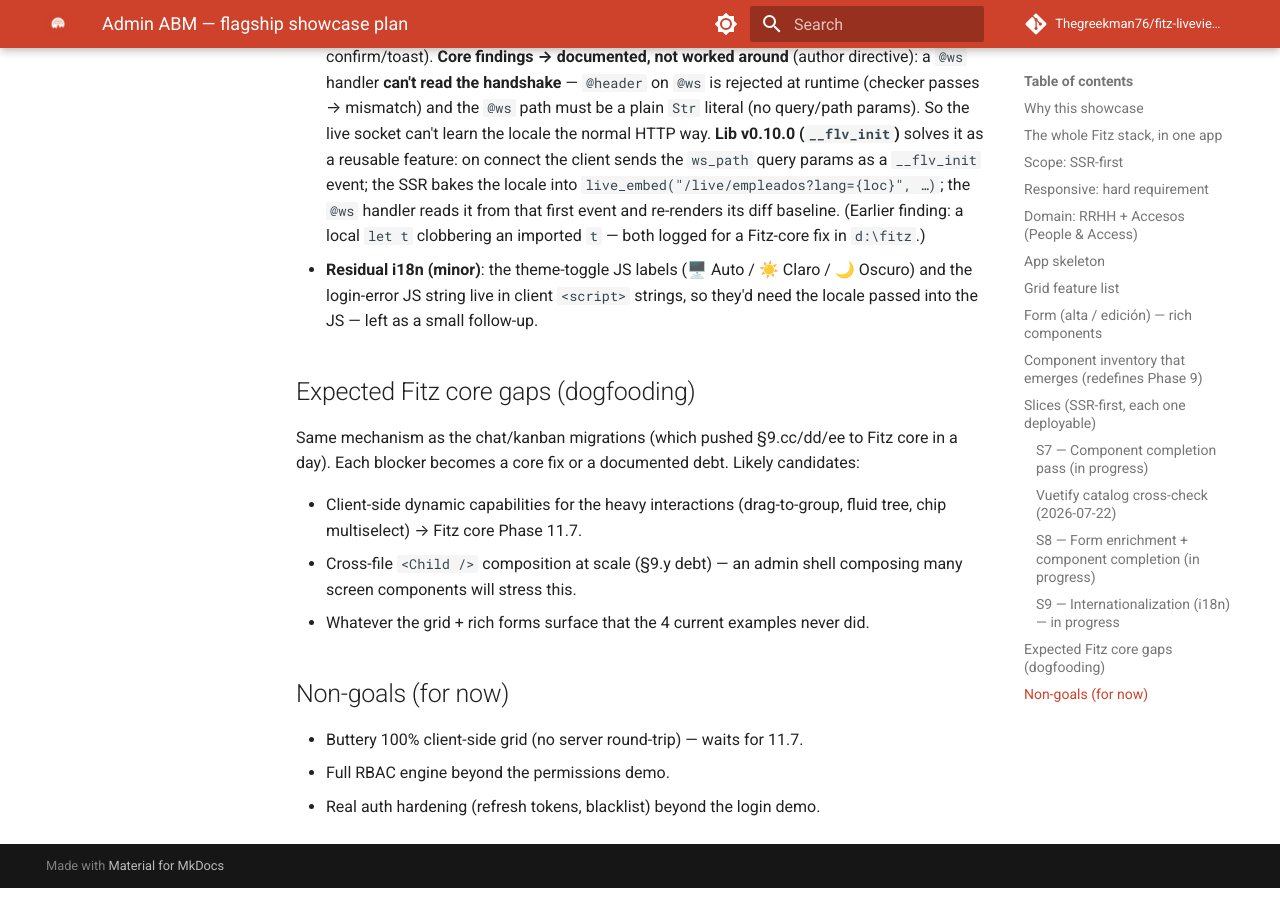
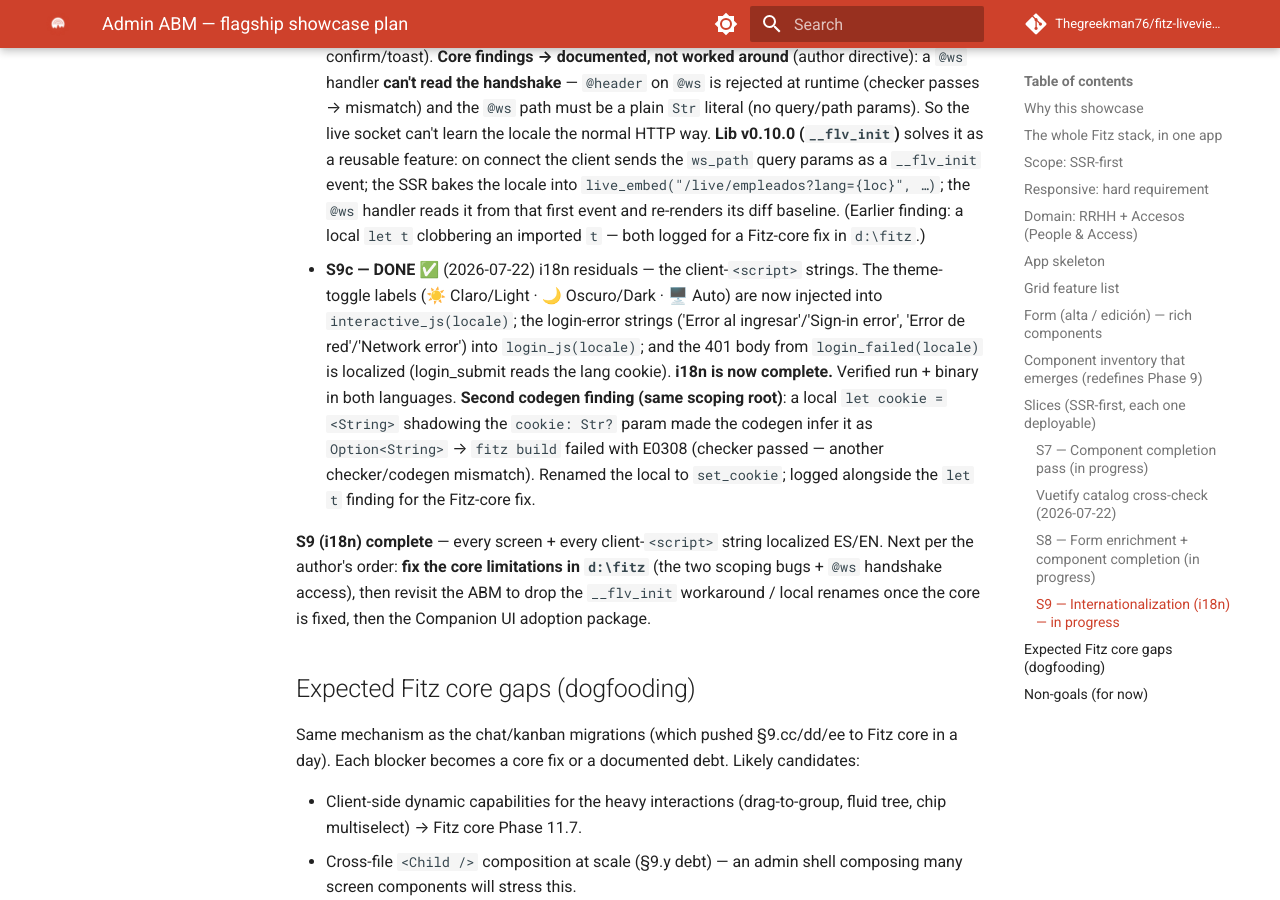
Before and after one commit to Thegreekman76/fitz-liveviews, an MkDocs documentation site: the page built from docs/showcase-admin-abm-plan.md, in a window 1280 px wide and 900 px high, scrolled down 9255 px. Built offline with MkDocs 1.6.1 and Material for MkDocs 9.7.7, drawn with Linux system fonts in a browser that asks for light colours; comment, search, counter and statistics services are not loaded.

Commit message:
admin: S9c i18n residuales (theme-toggle + login error en JS)
Labels del theme-toggle inyectados en interactive_js(locale); strings
de error de login en login_js(locale) + 401 de login_failed(locale)
localizado (login_submit lee la cookie de idioma). i18n completo ES/EN.

Fix: rename de un 'let cookie' local que pisaba el param cookie: Str?
y hacia inferir Option<String> al codegen (E0308). Segundo caso del
finding de scoping, documentado para fix en el core."

```diff
--- a/docs/showcase-admin-abm-plan.md
+++ b/docs/showcase-admin-abm-plan.md
@@ -367,9 +367,23 @@ hard-coding a language.
   that first event and re-renders its diff baseline. (Earlier finding: a local
   `let t` clobbering an imported `t` — both logged for a Fitz-core fix in
   `d:\fitz`.)
-- **Residual i18n (minor)**: the theme-toggle JS labels (🖥️ Auto / ☀️ Claro /
-  🌙 Oscuro) and the login-error JS string live in client `<script>` strings, so
-  they'd need the locale passed into the JS — left as a small follow-up.
+- **S9c — DONE** ✅ (2026-07-22) i18n residuals — the client-`<script>` strings.
+  The theme-toggle labels (☀️ Claro/Light · 🌙 Oscuro/Dark · 🖥️ Auto) are now
+  injected into `interactive_js(locale)`; the login-error strings ('Error al
+  ingresar'/'Sign-in error', 'Error de red'/'Network error') into
+  `login_js(locale)`; and the 401 body from `login_failed(locale)` is localized
+  (login_submit reads the lang cookie). **i18n is now complete.** Verified run +
+  binary in both languages. **Second codegen finding (same scoping root)**: a
+  local `let cookie = <String>` shadowing the `cookie: Str?` param made the
+  codegen infer it as `Option<String>` → `fitz build` failed with E0308 (checker
+  passed — another checker/codegen mismatch). Renamed the local to `set_cookie`;
+  logged alongside the `let t` finding for the Fitz-core fix.
+
+**S9 (i18n) complete** — every screen + every client-`<script>` string localized
+ES/EN. Next per the author's order: **fix the core limitations in `d:\fitz`**
+(the two scoping bugs + `@ws` handshake access), then revisit the ABM to drop the
+`__flv_init` workaround / local renames once the core is fixed, then the
+Companion UI adoption package.
 
 ## Expected Fitz core gaps (dogfooding)
 
```
Also changed, not shown: 3 other files.
